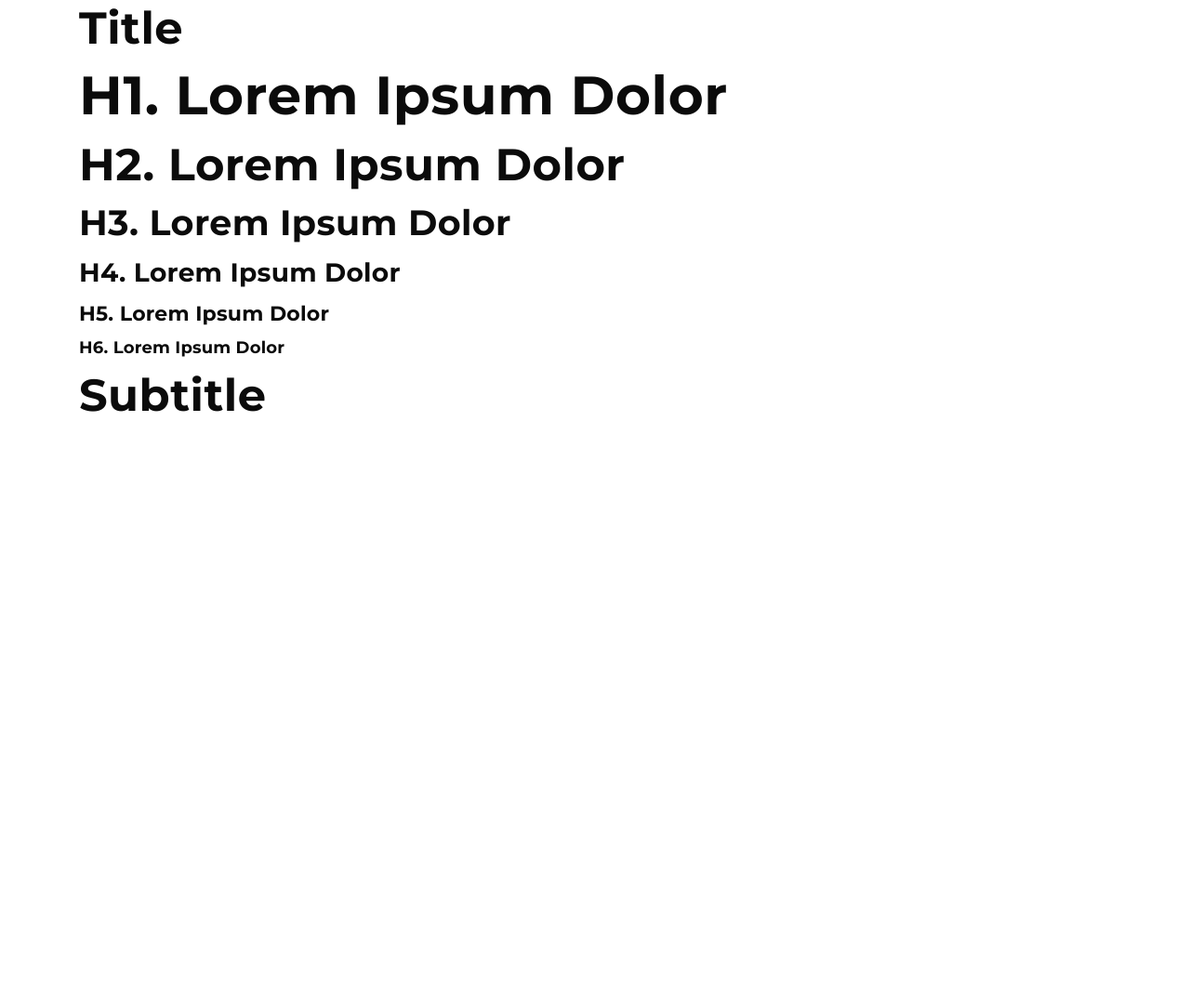
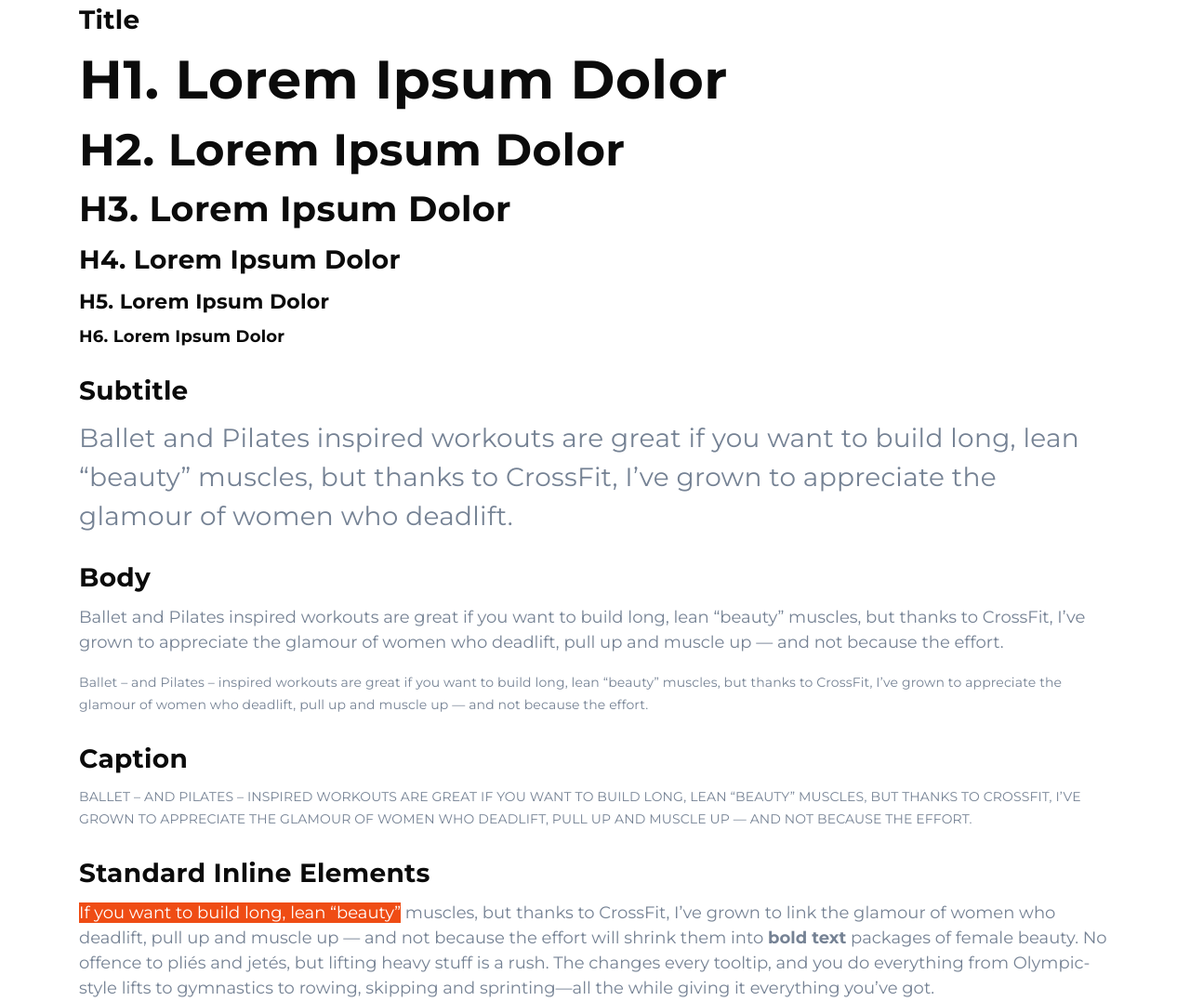
Before and after one commit to hellodoli/iz-ld, a website: page typrography.html in a window 1280 px wide. Shown: the whole page at 93% size. Before the commit the page ends 800 px from the top, so only its background shows below. Drawn offline with Linux system fonts and the light colour scheme.

Commit message:
update typrography page.

```diff
--- a/sass/abstract/_variables.scss
+++ b/sass/abstract/_variables.scss
@@ -1,15 +1,16 @@
 // colors
-$color-primary: #feb518;
-$color-primary-light: #7ed56f;
-$color-primary-dark: #28b485;
+$color-primary: #442e7a;
+//$color-primary-light: #7ed56f;
+//$color-primary-dark: #28b485;
 
-$color-secondary-light: #ffb900;
-$color-secondary-dark: #ff7730;
+$color-secondary-1: #ee3364;
+$color-secondary-2: #00b5bc;
+//$color-secondary-dark: #ff7730;
 
-$color-tertiary-light: #2998ff;
-$color-tertiary-dark: #5643fa;
+//$color-tertiary-light: #2998ff;
+//$color-tertiary-dark: #5643fa;
 
-$color-gray-light-1: #f7f7f7;//
+$color-gray-light-1: #f7f7f7;
 $color-gray-light-2: #eee;
 $color-gray-light-3: #ddd;
 
@@ -17,6 +18,7 @@ $color-gray-dark: #777;
 $color-gray-dark-2: #838383;
 $color-gray-dark-3: #333;
 $color-gray-dark-4: #666666;
+$color-gray-dark-5: #758294;
 
 $color-widget-title: #cccccc;
 $color-widget-text: #888888;
--- a/sass/base/_base.scss
+++ b/sass/base/_base.scss
@@ -1,20 +1,26 @@
 // Fonts
 // ===============================
 @import url('https://fonts.googleapis.com/css?family=Montserrat:400,700&display=swap');
+
+:root{
+    --color-primary: #442e7a;
+    --color-secondary-pink: #ee3364;
+    --color-secondary-blue: #00b5bc;
+}
 
 html, body{
     height: 100%;
 }
 
 html{
-	font-size: 100%; // 1rem = 16px
+	font-size: 112.5%; // 1rem = 16px
 }
 
 body {
     font-family: $font-Montserrat;
 	font-size: $default-font-size;
 	font-weight: 400;
-    color: $color-gray-dark;
+    color: $color-gray-dark-5;
     background: $color-white;
 	line-height: $default-line-height;
 	text-rendering: optimizeLegibility;
@@ -28,7 +34,7 @@ a {
     transition-duration: .3s;
     transition-property: all;
     text-decoration: none;
-    color: inherit
+    color: inherit;
 }
 
 a:active,
@@ -39,7 +45,7 @@ a:hover {
 }
 
 a:hover {
-    color: #ee3364
+    color: var(--color-secondary-pink);
 }
 
 .h1, .h2, .h3, .h4, .h5, .h6,
--- a/sass/base/_typography.scss
+++ b/sass/base/_typography.scss
@@ -0,0 +1,21 @@
+::selection {
+    background: #662bff;
+}
+
+::selection {
+    color: #fff;
+}
+
+::selection {
+    opacity: 1;
+}
+
+.iz-sub-title{
+    line-height: 1.5em;
+    color: #758294;
+    font-weight: 400;
+    &--small{
+        font-size: 14px;
+        line-height: 1.71em;
+    }
+}
--- /dev/null
+++ b/sass/components/layout/_section.scss
@@ -0,0 +1,11 @@
+.iz-section{
+
+    &:not(:last-child) {
+        margin-bottom: 24px;
+    }
+
+    &__title{
+        font-size: 28px;
+        line-height: 42px;
+    }
+}
--- a/sass/style.scss
+++ b/sass/style.scss
@@ -7,4 +7,6 @@
 @import "base/typography";
 @import "base/utilities";
 
+@import "components/layout/section";
+
 @import "components/showcase";
--- a/typrography.html
+++ b/typrography.html
@@ -11,7 +11,6 @@
 </head>
 
 <body>
-
     <main class="iz">
         <div class="container">
             <div class="iz-section-wrapp">
@@ -31,15 +30,56 @@
                 <section class="iz-section">
                     <h2 class="iz-section__title">Subtitle</h2>
                     <div class="iz-section__content">
-
+                        <h4 class="iz-sub-title">
+                            Ballet and Pilates inspired workouts are great if you want to build long, lean “beauty”
+                            muscles, but thanks to CrossFit, I’ve grown to appreciate the glamour of women who deadlift.
+                        </h4>
                     </div>
                 </section>
 
+                <section class="iz-section">
+                    <h2 class="iz-section__title">Body</h2>
+                    <div class="iz-section__content">
+                        <p>
+                            Ballet and Pilates inspired workouts are great if you want to build long, lean “beauty”
+                            muscles, but thanks to CrossFit, I’ve grown to appreciate the glamour of women who deadlift,
+                            pull up and muscle up — and not because the effort.
+                        </p>
+                        <h4 class="iz-sub-title iz-sub-title--small">
+                            Ballet – and Pilates – inspired workouts are great if you want to build long, lean “beauty”
+                            muscles, but thanks to CrossFit, I’ve grown to appreciate the glamour of women who deadlift,
+                            pull up and muscle up — and not because the effort.
+                        </h4>
+                    </div>
+                </section>
+
+                <section class="iz-section">
+                    <h2 class="iz-section__title">Caption</h2>
+                    <div class="iz-section__content">
+                        <h4 class="iz-sub-title iz-sub-title--small text-uppercase">
+                            Ballet – and Pilates – inspired workouts are great if you want to build long, lean “beauty”
+                            muscles, but thanks to CrossFit, I’ve grown to appreciate the glamour of women who deadlift,
+                            pull up and muscle up — and not because the effort.
+                        </h4>
+                    </div>
+                </section>
+
+                <section class="iz-section">
+                    <h2 class="iz-section__title">Standard Inline Elements</h2>
+                    <div class="iz-section__content">
+                        <p>
+                            <span style="background-color: #ef4c14;color: #ffffff;">If you want to build long, lean
+                            “beauty”</span> muscles, but thanks to CrossFit, I’ve grown to <a class="link" href="#">link</a> the glamour of women
+                            who deadlift, pull up and muscle up — and not because the effort will shrink them into <strong>bold text</strong>
+                            packages of female beauty. No offence to pliés and jetés, but lifting heavy stuff is a
+                            rush. The changes every tooltip, and you do everything from Olympic-style lifts to
+                            gymnastics to rowing, skipping and sprinting—all the while giving it everything you’ve got.
+                        </p>
+                    </div>
+                </section>
             </div>
         </div>
     </main>
-
-
 </body>
 
 </html>
```
Also changed, not shown: css/style.css.
